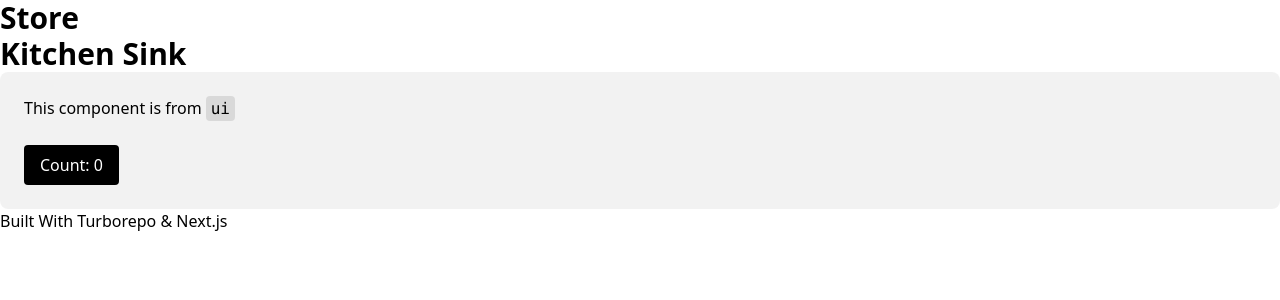
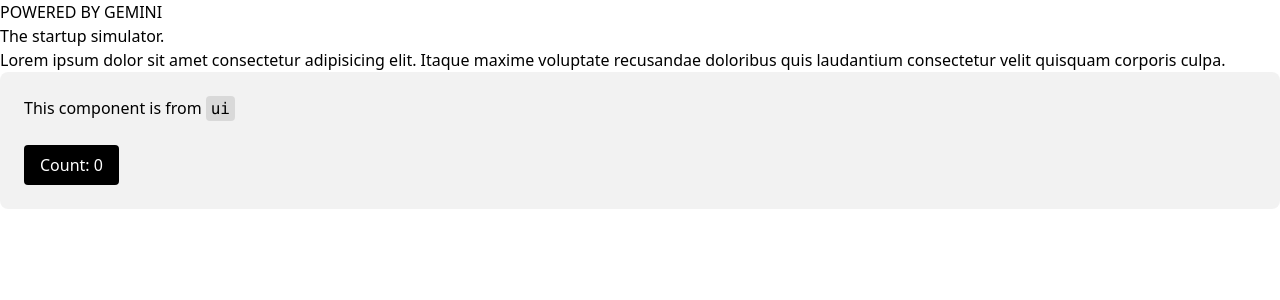
Before and after one commit to ParamBirje/noburncloud, a Next.js app in the folder apps/web/: page / in a window 1280 px wide. Shown: the top 300 px of the page. Built offline with nearby package versions, Linux system fonts and the light colour scheme.

Commit message:
Added backbone to home page

```diff
--- a/apps/web/src/app/page.tsx
+++ b/apps/web/src/app/page.tsx
@@ -9,22 +9,17 @@ export default function Store(): JSX.Element {
   log("Hey! This is the home page.");
 
   return (
-    <div className="container">
-      <h1 className="font-bold text-3xl">
-        Store <br />
-        <span>Kitchen Sink</span>
-      </h1>
+    <main>
+      <h2 className="uppercase">powered by Gemini</h2>
+      <h1>The startup simulator.</h1>
+
+      <p>
+        Lorem ipsum dolor sit amet consectetur adipisicing elit. Itaque maxime
+        voluptate recusandae doloribus quis laudantium consectetur velit
+        quisquam corporis culpa.
+      </p>
+
       <CounterButton />
-      <p className="description">
-        Built With{" "}
-        <Link href="https://turbo.build/repo" newTab>
-          Turborepo
-        </Link>
-        {" & "}
-        <Link href="https://nextjs.org/" newTab>
-          Next.js
-        </Link>
-      </p>
-    </div>
+    </main>
   );
 }
```
